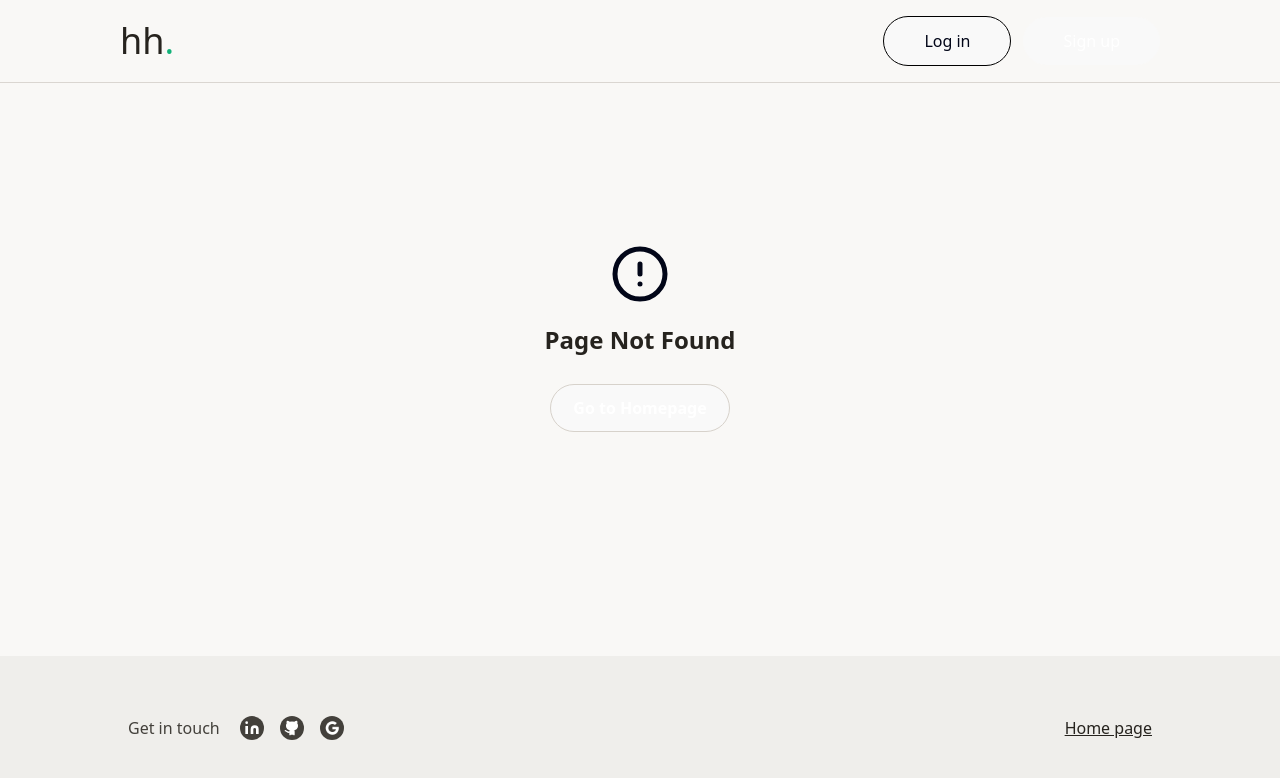
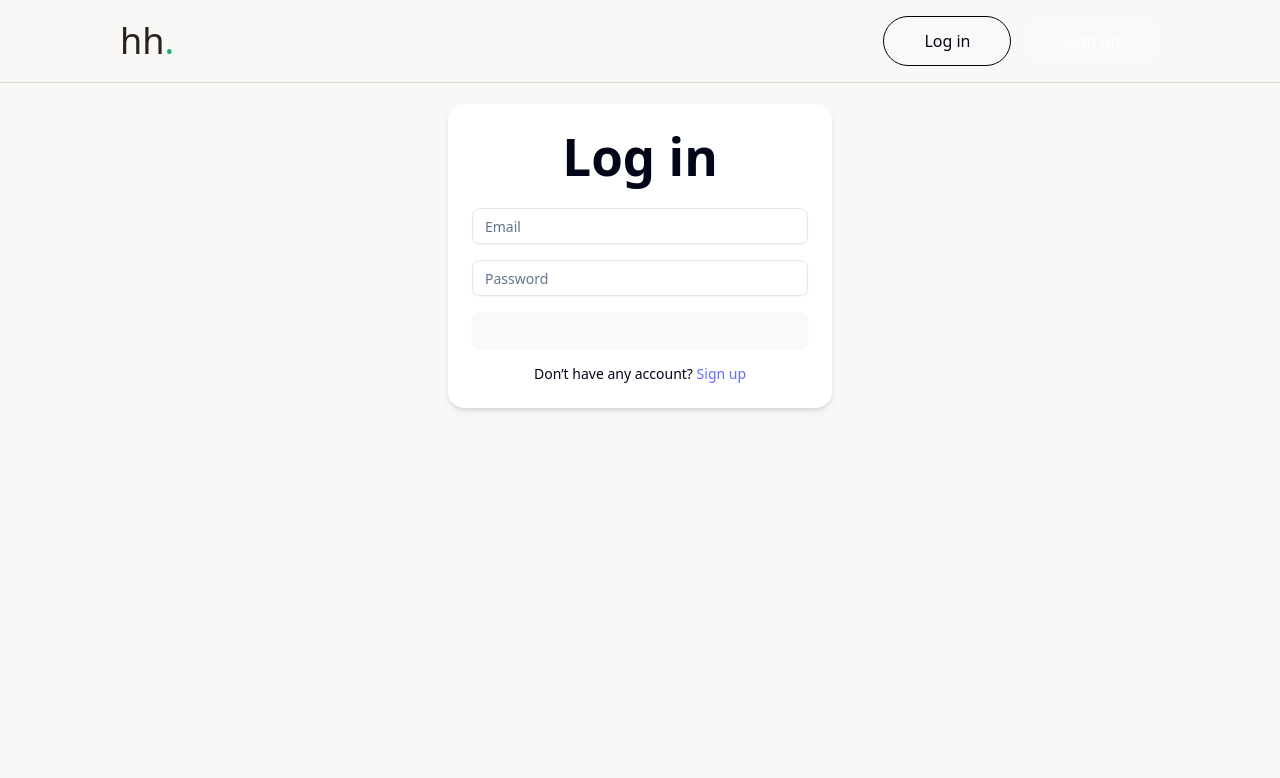
Before and after one commit to Pimtawann/tawann-space, a React (Vite) app: page /login in a window 1280 px wide. Before the commit this address had no page. Shown: the top 778 px of the page. Built offline with nearby package versions, Linux system fonts and the light colour scheme.

Commit message:
feat: add LoginPage and SignUpPage routes, update NavBar for navigation to login and signup

```diff
--- a/src/App.jsx
+++ b/src/App.jsx
@@ -4,16 +4,20 @@ import HomePage from "./pages/HomePage";
 import ViewPostPage from "./pages/ViewPostPage";
 import ScrollToTop from "./components/ScrollToTop";
 import NotFoundPage from "./pages/NotFoundPage";
+import LoginPage from "./pages/LoginPage";
+import SignUpPage from "./pages/SignUpPage";
 
 function App() {
   return (
     <div>
       <ScrollToTop />
-        <Routes>
-          <Route path="/" element={<HomePage />}/>
-          <Route path="/post/:postId" element={<ViewPostPage />}/>
-          <Route path="*" element={<NotFoundPage />}/>
-        </Routes>
+      <Routes>
+        <Route path="/" element={<HomePage />} />
+        <Route path="/post/:postId" element={<ViewPostPage />} />
+        <Route path="*" element={<NotFoundPage />} />
+        <Route path="/signup" element={<SignUpPage />} />
+        <Route path="/login" element={<LoginPage />} />
+      </Routes>
     </div>
   );
 }
--- a/src/components/NavBar.jsx
+++ b/src/components/NavBar.jsx
@@ -1,22 +1,33 @@
 import { useState } from "react";
+import { useNavigate } from "react-router-dom";
 
 export default function NavBar() {
     const [isMenuOpen, setIsMenuOpen] = useState(false);
+    const navigate = useNavigate();
+
     return(
         <nav className="w-full bg-[#f9f8f6] border-b border-[#dad6d1] fixed top-0 left-0 right-0 z-50">
         <div className="w-full px-7 py-2 md:px-30 md:py-4 flex justify-between items-center">
         {/* logo */}
         <div className="text-2xl md:text-4xl text-[#26231e] flex items-center">hh<span className="text-[#12b279] text-2xl md:text-4xl">.</span></div>
         <div className="hidden md:flex gap-3 items-center">
-            <button className="bg-white border border-black px-[40px] py-[12px] rounded-full font-medium hover:bg-[#dad6d1] hover:border-[#dad6d1] transition-colors duration-200">Log in</button>
-            <button className="bg-black text-white px-[40px] py-[12px] rounded-full font-medium hover:bg-[#dad6d1] hover:text-black transition-colors duration-200">Sign up</button>
+            <button
+            onClick={() => navigate("/login")}
+            className="bg-white border border-black px-[40px] py-[12px] rounded-full font-medium hover:bg-[#dad6d1] hover:border-[#dad6d1] transition-colors duration-200">Log in</button>
+            <button
+            onClick={() => navigate("signup")}
+            className="bg-black text-white px-[40px] py-[12px] rounded-full font-medium hover:bg-[#dad6d1] hover:text-black transition-colors duration-200">Sign up</button>
         </div>
             <button className="text-4xl text-gray-500 md:hidden" onClick={() => setIsMenuOpen((prev) => !prev)}>☰</button>
         </div>
         {isMenuOpen &&(
         <div className="absolute top-full w-full left-0 flex flex-col items-center gap-7 px-4 py-12 border-b bg-[#f9f8f6] border-gray-300 md:hidden ">
-            <button className="w-full bg-white border border-black py-3 rounded-full text-lg font-medium mx-auto">Log in</button>
-            <button className="w-full bg-[#26231e] text-white py-3 rounded-full text-lg font-medium mx-auto">Sign up</button>
+            <button
+            onClick={() => navigate("/login")}
+            className="w-full bg-white border border-black py-3 rounded-full text-lg font-medium mx-auto">Log in</button>
+            <button
+            onClick={() => navigate("signup")}
+            className="w-full bg-[#26231e] text-white py-3 rounded-full text-lg font-medium mx-auto">Sign up</button>
         </div>
         )}
         </nav>
--- /dev/null
+++ b/src/components/form/LoginForm.jsx
@@ -0,0 +1,25 @@
+import { Input } from "@/components/ui/input";
+import { Button } from "@/components/ui/button";
+import { Link } from "react-router-dom";
+
+export default function LoginForm() {
+  return (
+    <div className="w-full max-w-sm mx-auto mt-20 bg-white p-6 rounded-2xl shadow-md">
+      <h1 className="text-2xl font-bold text-center mb-6">Log in</h1>
+      <form className="space-y-4">
+        <Input placeholder="Email" name="email" type="email" />
+        <Input placeholder="Password" name="password" type="password" />
+        <Button className="w-full" type="submit">
+          Log in
+        </Button>
+      </form>
+
+      <p className="text-center text-sm mt-4">
+        Don’t have any account?{" "}
+        <Link to="/signup" className="underline">
+          Sign up
+        </Link>
+      </p>
+    </div>
+  );
+}
--- /dev/null
+++ b/src/components/form/SignUpForm.jsx
@@ -0,0 +1,27 @@
+import { Input } from "@/components/ui/input";
+import { Button } from "@/components/ui/button";
+import { Link } from "react-router-dom";
+
+export default function SignUpForm() {
+  return (
+    <div className="w-full max-w-sm mx-auto mt-20 bg-white p-6 rounded-2xl shadow-md">
+      <h1 className="text-2xl font-bold text-center mb-6">Sign up</h1>
+      <form className="space-y-4">
+        <Input placeholder="Full name" name="name" />
+        <Input placeholder="Username" name="username" />
+        <Input placeholder="Email" name="email" type="email" />
+        <Input placeholder="Password" name="password" type="password" />
+        <Button className="w-full" type="submit">
+          Sign up
+        </Button>
+      </form>
+
+      <p className="text-center text-sm mt-4">
+        Already have an account?{" "}
+        <Link to="/login" className="underline">
+          Log in
+        </Link>
+      </p>
+    </div>
+  );
+}
--- /dev/null
+++ b/src/pages/LoginPage.jsx
@@ -0,0 +1,13 @@
+import LoginForm from "@/components/form/LoginForm";
+import NavBar from "@/components/NavBar";
+
+export default function LoginPage() {
+  return (
+    <div className="min-h-screen flex flex-col">
+        <NavBar />
+        <div className="mx-6 mt-6">
+            <LoginForm />
+        </div>
+    </div>
+  );
+}
--- /dev/null
+++ b/src/pages/SignUpPage.jsx
@@ -0,0 +1,13 @@
+import SignUpForm from "@/components/form/SignUpForm";
+import NavBar from "@/components/NavBar";
+
+export default function SignUpPage() {
+  return (
+    <div className="min-h-screen flex flex-col">
+      <NavBar />
+      <div className="mx-6 mt-6">
+        <SignUpForm />
+      </div>
+    </div>
+  );
+}
```
